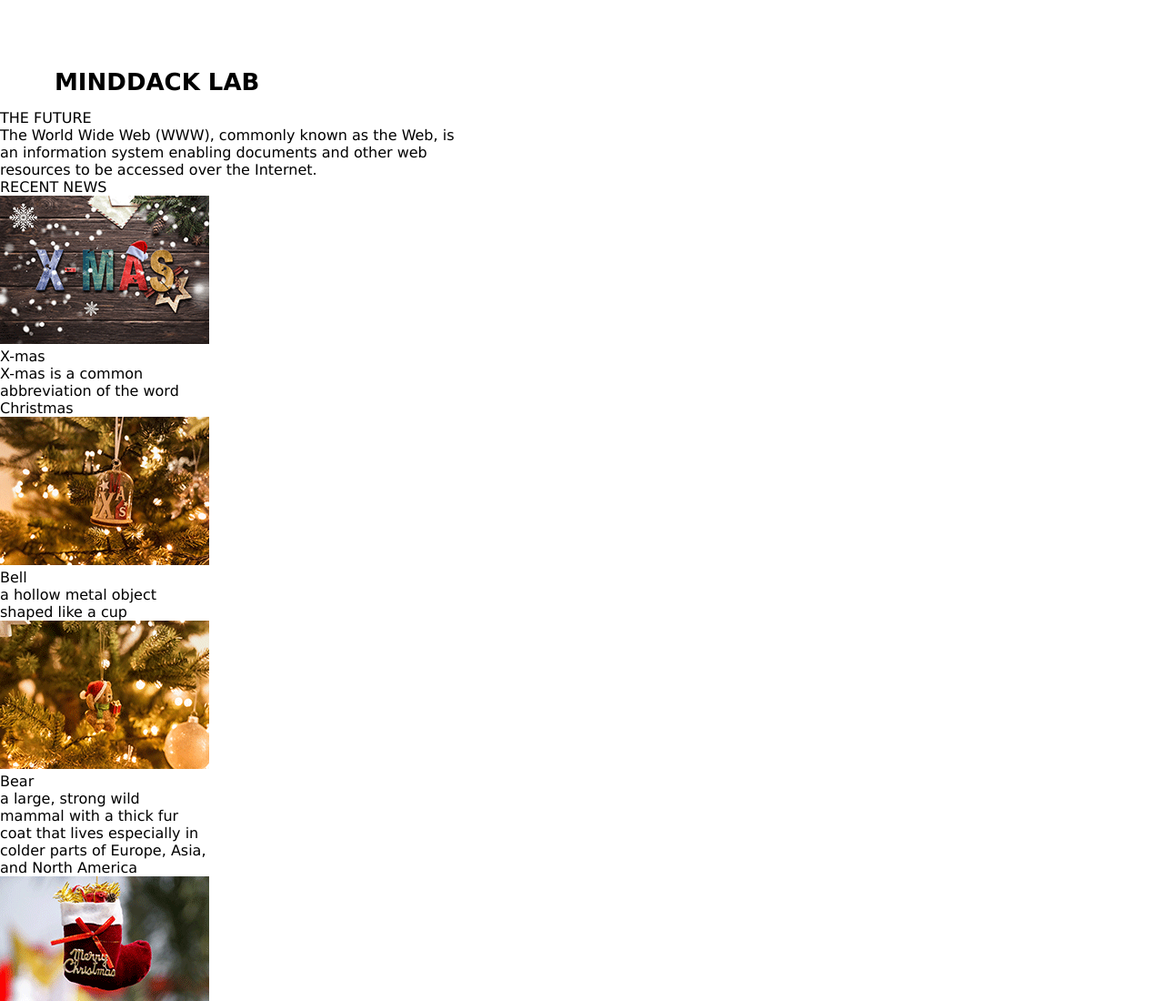
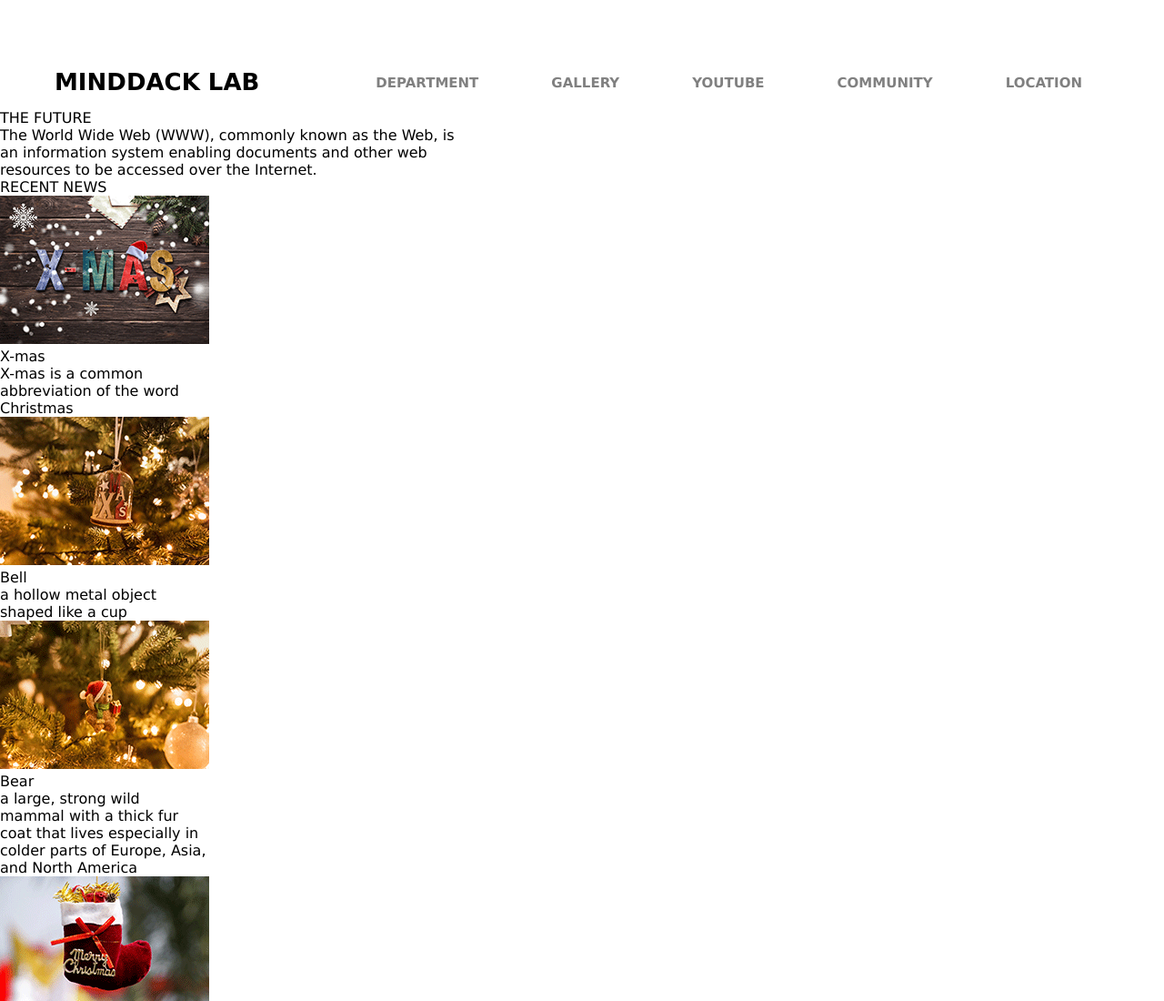
Before and after one commit to Shiny-Shine/Scss-1-03, a plain HTML site: page index.html in a window 1280 px wide. Shown: the top 1100 px of the page at 91% size. Drawn offline with Linux system fonts and the light colour scheme.

Commit message:
2025-12-18 네비게이션 바

```diff
--- a/scss/constant/_mixins.scss
+++ b/scss/constant/_mixins.scss
@@ -22,3 +22,9 @@
     text-decoration: none;
     color: $color;
 }
+
+@mixin list-default()
+{
+    list-style: none;
+    display: inline-block;
+}
--- a/scss/main.scss
+++ b/scss/main.scss
@@ -26,3 +26,26 @@ header {
         }
     }
 }
+
+#navbar {
+    position: absolute;
+    right: 0;
+    bottom: 0;
+
+    li {
+        @include lib.list-default();
+        font-weight: bold;
+        font-size: 15px;
+    }
+
+    a {
+    display: block;
+    padding: 20px 40px;
+    @include lib.text-deco(gray);
+
+    &:hover {
+      color: white;
+      background-color: gray;
+    }
+  }
+}
```
Also changed, not shown: css/main.css, 1 other file.
